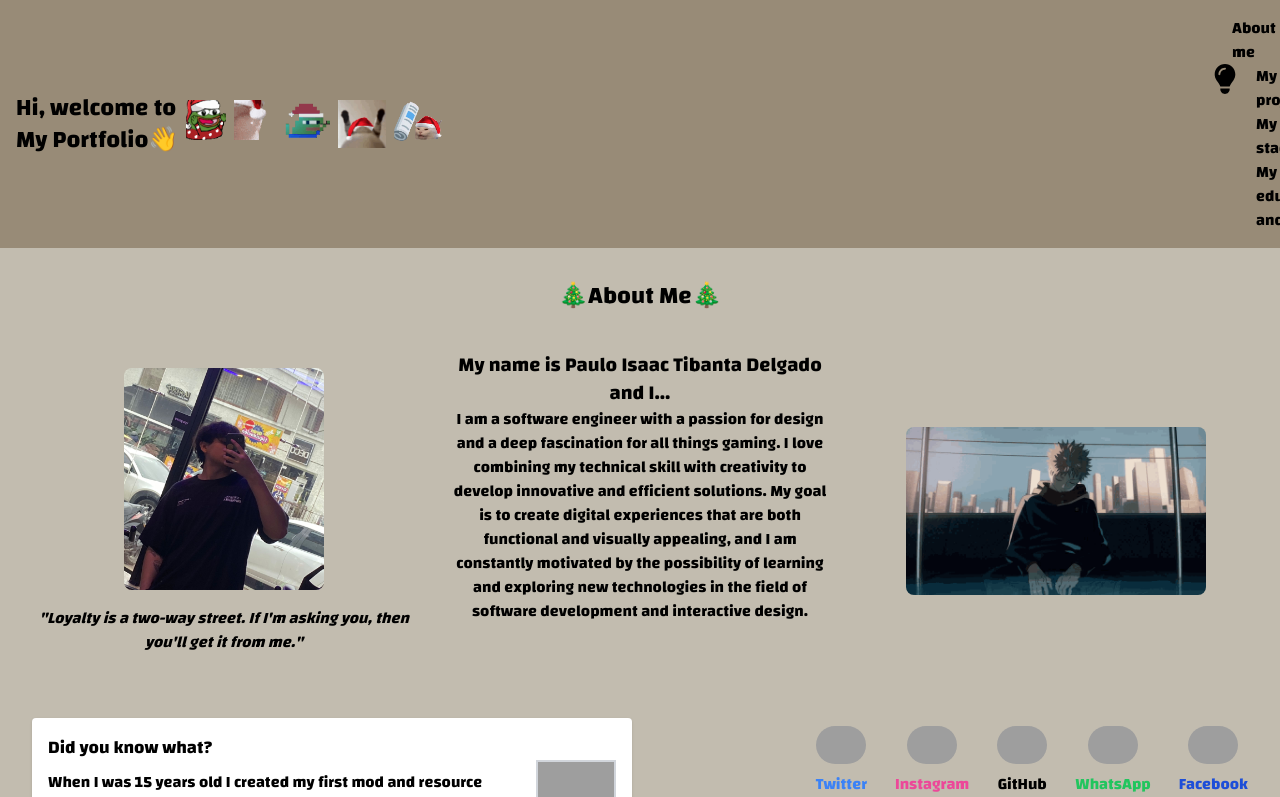
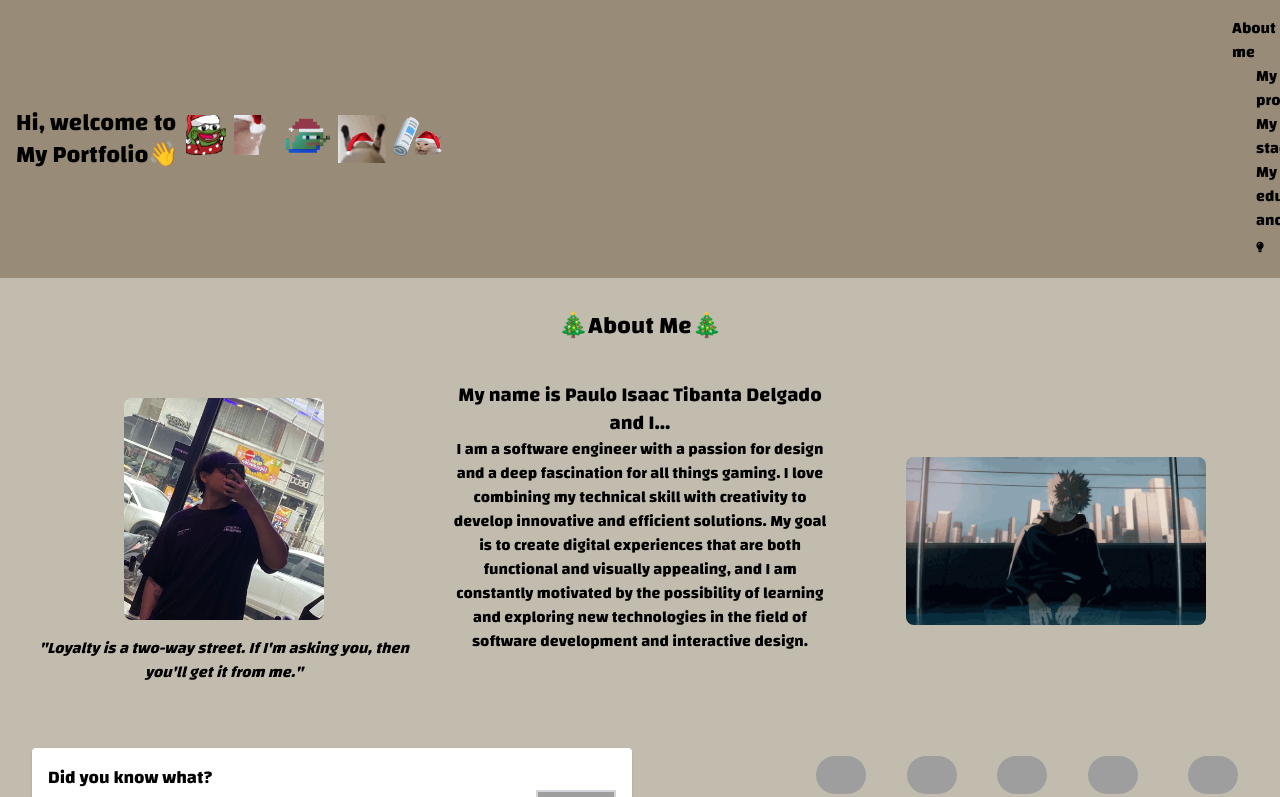
Before and after one commit to pauloodd723/portafolio, a Next.js app: page / in a window 1280 px wide. Shown: the top 797 px of the page. Built offline with nearby package versions, Linux system fonts and the light colour scheme; grey boxes are pictures that could not be loaded.

Commit message:
Update page.tsx

```diff
--- a/src/app/page.tsx
+++ b/src/app/page.tsx
@@ -34,10 +34,8 @@ export default function Home() {
             <a href="#education-jobs" className="hover:underline transform hover:translate-y-1 transition-all">
               My education and jobs
             </a>
-            {/* switch */}
-      <section className="absolute top-8 right-10 hover:underline transform hover:translate-y-1 transition-all mt-8">
-        <ThemeSwitch />
-      </section>
+            <ThemeSwitch />
+
           </nav>
         </div>
       </header>
```
